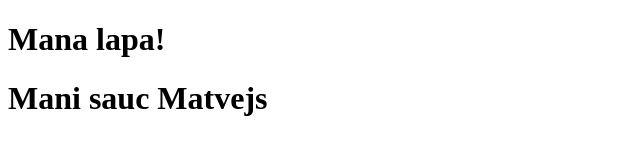
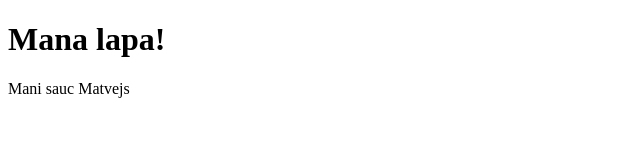
Before and after one commit to MatvejsPetuhovs/html-intro, a plain HTML site: page index.html in a window 1280 px wide. Shown: the whole page, without its empty margins (0-640 px from the left). Drawn offline with Linux system fonts and the light colour scheme.

Commit message:
some code

```diff
--- a/index.html
+++ b/index.html
@@ -7,7 +7,7 @@
 </head>
 <body>
     <h1>Mana lapa!</h1>
-    <h1>Mani sauc Matvejs</h1>
+    <p>Mani sauc Matvejs</p>
 
 </body>
 </html>
```
